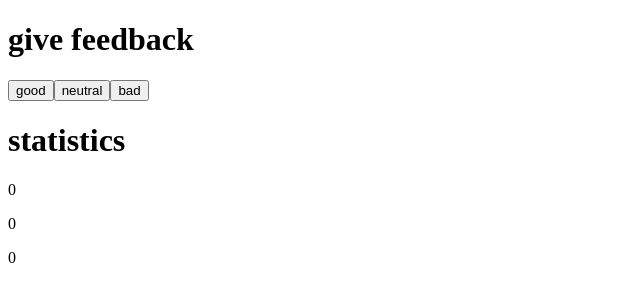
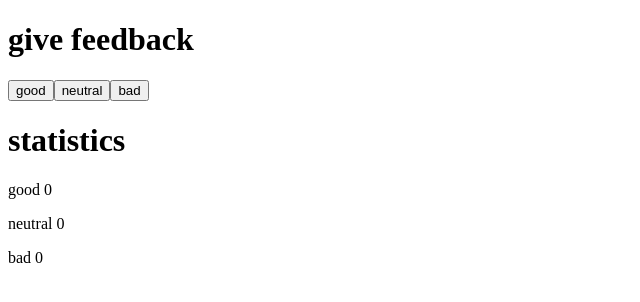
Before and after one commit to Sampinen/fullstack, a React (Vite) app in the folder osa1/unicafe/: page / in a window 1280 px wide. Shown: the top 302 px of the page, without its empty margins (0-640 px from the left). Built offline with nearby package versions, Linux system fonts and the light colour scheme.

Commit message:
Lisätty unohtunut teksti

```diff
--- a/osa1/unicafe/src/App.jsx
+++ b/osa1/unicafe/src/App.jsx
@@ -37,9 +37,10 @@ const App = () => {
         bad
       </button>
       <Header header = {header2}/>
-      <p>{good}</p>
-      <p>{neutral}</p>
-      <p>{bad}</p>
+      <p>good {good}</p>
+      <p> neutral {neutral}</p>
+      <p>bad {bad}</p>
+
 
     </div>
   )
```
